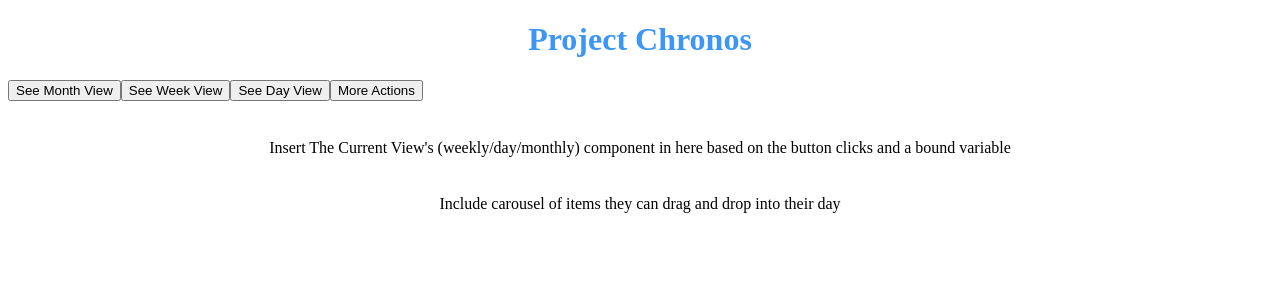
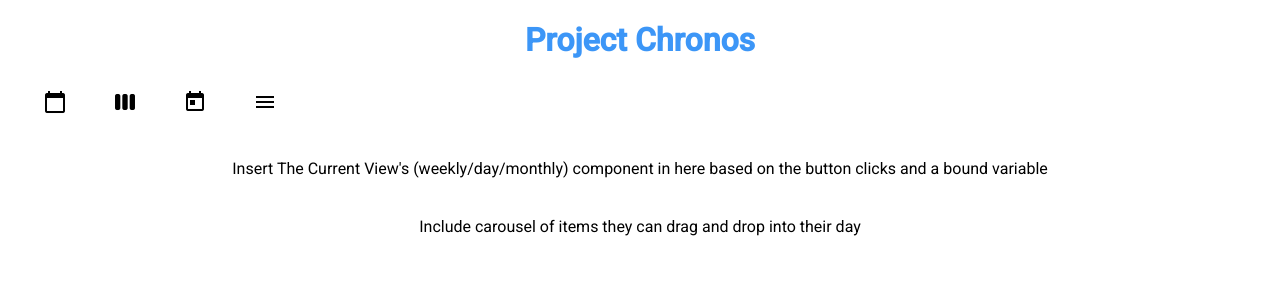
Before and after one commit to sydandreasen/project-chronos, an Angular app: page /plan in a window 1280 px wide. Shown: the top 300 px of the page. Built offline with nearby package versions, Linux system fonts and the light colour scheme.

Commit message:
change buttons to have icons; add tooltips

```diff
--- a/angular.json
+++ b/angular.json
@@ -31,6 +31,7 @@
               "src/assets"
             ],
             "styles": [
+              "./node_modules/@angular/material/prebuilt-themes/pink-bluegrey.css",
               "src/styles.scss"
             ],
             "scripts": []
@@ -99,6 +100,7 @@
               "src/assets"
             ],
             "styles": [
+              "./node_modules/@angular/material/prebuilt-themes/pink-bluegrey.css",
               "src/styles.scss"
             ],
             "scripts": []
--- a/package.json
+++ b/package.json
@@ -11,13 +11,16 @@
   "private": true,
   "dependencies": {
     "@angular/animations": "~12.0.2",
+    "@angular/cdk": "^12.0.4",
     "@angular/common": "~12.0.2",
     "@angular/compiler": "~12.0.2",
     "@angular/core": "~12.0.2",
     "@angular/forms": "~12.0.2",
+    "@angular/material": "^12.0.4",
     "@angular/platform-browser": "~12.0.2",
     "@angular/platform-browser-dynamic": "~12.0.2",
     "@angular/router": "~12.0.2",
+    "hammerjs": "^2.0.8",
     "ngx-bootstrap": "^6.2.0",
     "rxjs": "~6.6.0",
     "tslib": "^2.1.0",
@@ -27,6 +30,7 @@
     "@angular-devkit/build-angular": "~12.0.2",
     "@angular/cli": "~12.0.2",
     "@angular/compiler-cli": "~12.0.2",
+    "@types/hammerjs": "^2.0.39",
     "@types/jasmine": "~3.6.0",
     "@types/node": "^12.11.1",
     "jasmine-core": "~3.7.0",
--- a/src/app/planner-wrapper/planner-wrapper.component.html
+++ b/src/app/planner-wrapper/planner-wrapper.component.html
@@ -1,11 +1,22 @@
 <div class="row action-row">
-  <!-- TODO edit buttons to have icons and bind to a view variable to include the two non-current icons -->
-  <!-- FIXME figure out why bootstrap styling on buttons won't work -->
-  <button type="button" class="btn btn-primary">See Month View</button>
-  <button>See Week View</button>
-  <button>See Day View</button>
+  <!-- TODO edit buttons to bind to a view variable to include the two non-current icons -->
+  <button class="tooltip" mat-icon-button>
+    <mat-icon>calendar_today</mat-icon>
+    <span class="tooltiptext">Monthly View</span>
+  </button>
+  <button class="tooltip" mat-icon-button>
+    <mat-icon>view_week</mat-icon>
+    <span class="tooltiptext">Weekly View</span>
+  </button>
+  <button class="tooltip" mat-icon-button>
+    <mat-icon>today</mat-icon>
+    <span class="tooltiptext">Daily View</span>
+  </button>
   <!-- TODO style this to be on the right side of the page -->
-  <button>More Actions</button>
+  <button class="tooltip" mat-icon-button>
+    <mat-icon>menu</mat-icon>
+    <span class="tooltiptext">More Options</span>
+  </button>
 </div>
 
 <div class="row planner-row">
--- a/src/app/planner-wrapper/planner-wrapper.component.scss
+++ b/src/app/planner-wrapper/planner-wrapper.component.scss
@@ -1,3 +1,9 @@
+// our color scheme
+$blue: #3c96f7;
+$white: #ffffff;
+$ltgrey: #c1c0c0;
+$dkgrey: #7a797a;
+
 .planner-row {
   text-align: center;
   margin: 3% auto;
@@ -7,3 +13,40 @@
   text-align: center;
   margin: 3% auto;
 }
+
+.action-row {
+  padding: 0 20px;
+
+  button {
+    margin: 0 15px;
+
+    &:hover {
+      transform: scale(0.9);
+      border: 1px solid $dkgrey;
+    }
+  }
+}
+
+.tooltip .tooltiptext {
+  visibility: hidden;
+  width: 120px;
+  background-color: black;
+  color: #fff;
+  text-align: center;
+  padding: 2px 0;
+  border-radius: 6px;
+
+  /* Position the tooltip text - see examples below! */
+  position: absolute;
+  z-index: 1;
+}
+
+/* Show the tooltip text when you mouse over the tooltip container */
+.tooltip:hover .tooltiptext {
+  visibility: visible;
+  display: block;
+  line-height: 1.3;
+  width: auto;
+  padding: 5px;
+  margin: 5px 0;
+}
--- a/src/app/planner-wrapper/planner-wrapper.component.ts
+++ b/src/app/planner-wrapper/planner-wrapper.component.ts
@@ -3,13 +3,10 @@ import { Component, OnInit } from '@angular/core';
 @Component({
   selector: 'app-planner-wrapper',
   templateUrl: './planner-wrapper.component.html',
-  styleUrls: ['./planner-wrapper.component.scss']
+  styleUrls: ['./planner-wrapper.component.scss'],
 })
 export class PlannerWrapperComponent implements OnInit {
+  constructor() {}
 
-  constructor() { }
-
-  ngOnInit(): void {
-  }
-
+  ngOnInit(): void {}
 }
--- a/src/index.html
+++ b/src/index.html
@@ -6,6 +6,9 @@
   <base href="/">
   <meta name="viewport" content="width=device-width, initial-scale=1">
   <link rel="icon" type="image/x-icon" href="favicon.ico">
+  <link rel="preconnect" href="https://fonts.gstatic.com">
+  <link href="https://fonts.googleapis.com/css2?family=Roboto:wght@300;400;500&display=swap" rel="stylesheet">
+  <link href="https://fonts.googleapis.com/icon?family=Material+Icons" rel="stylesheet">
 </head>
 <body>
   <app-root></app-root>
--- a/src/polyfills.ts
+++ b/src/polyfills.ts
@@ -57,8 +57,7 @@
 /***************************************************************************************************
  * Zone JS is required by default for Angular itself.
  */
-import 'zone.js';  // Included with Angular CLI.
-
+import 'zone.js'; // Included with Angular CLI.
 
 /***************************************************************************************************
  * APPLICATION IMPORTS
--- a/src/styles.scss
+++ b/src/styles.scss
@@ -1 +1,4 @@
 /* You can add global styles to this file, and also import other style files */
+
+html, body { height: 100%; }
+body { margin: 0; font-family: Roboto, "Helvetica Neue", sans-serif; }
```
Also changed, not shown: src/app/app.module.ts (+9 -1 lines), 1 other file (tests, documents, lock files or other folders).
